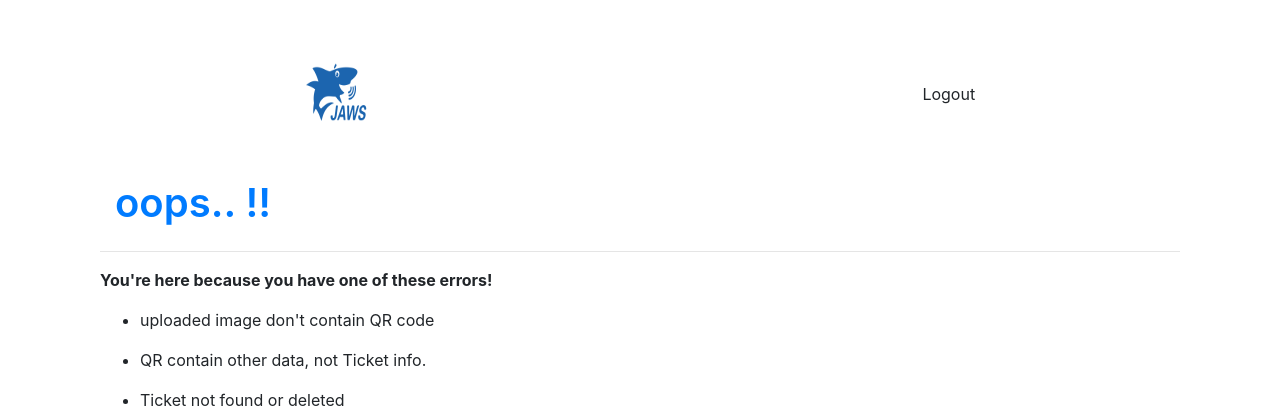
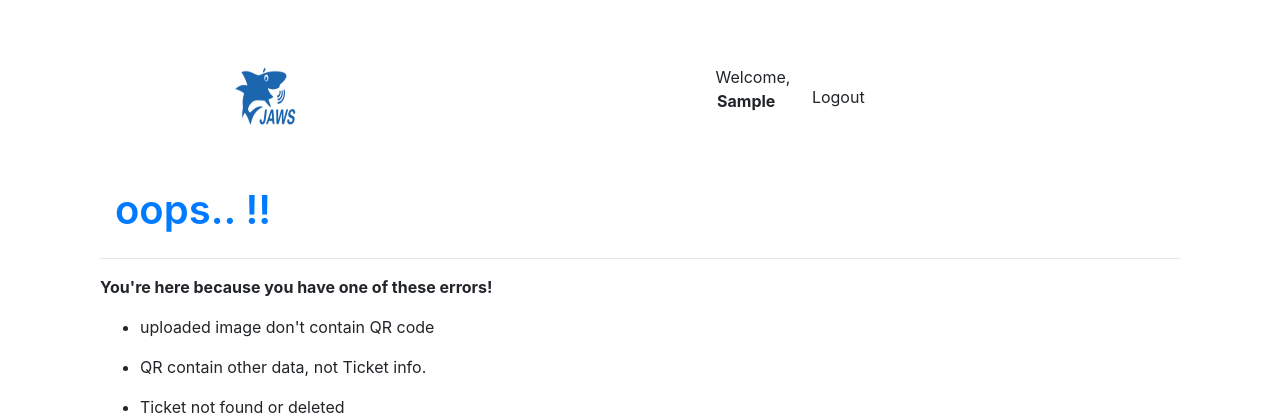
Before and after one commit to hossamhsn74/django-dmtech-task, a Django app: page /tickets/error/ in a window 1280 px wide. Shown: the top 420 px of the page. Run offline with Django 3.2, Linux system fonts and the light colour scheme; the visitor is signed in with stand-in values (Sample User, id 1); some libraries are stand-ins or nearby versions.

Commit message:
UI improvment2

```diff
--- a/templates/base.html
+++ b/templates/base.html
@@ -28,12 +28,15 @@
                     src="{% static 'images/logo.png' %}" width="75" height="75"></a>
 
             {% if request.user.is_authenticated %}
-                <a class="btn col-sm-2  col-lg-1 egoreis  my_logout  my-auto mr-0" href="{% url 'logout' %}">Logout</a>
+                <div class="col-sm-2 col-md-4 col-lg-4 ">
+                    <p class="btn btn-md col-sm-12 col-md-3 py-2">Welcome,<strong> {{request.user.first_name}}</strong></p>
+                    <a class="btn btn-md col-sm-12 col-md-3 py-2" href="{% url 'logout' %}">Logout</a>
+                </div>
             {% else %}
                 <div class="col-sm-2 col-md-4 col-lg-3 ">
-                    <a class="btn btn-md col-sm-12 col-md-3   my-auto  egoreis login_btn"
+                    <a class="btn btn-lg col-sm-12 col-md-3   my-auto  egoreis"
                        href="{% url 'login' %}">Login</a>
-                    <a class="btn btn-md  col-sm-12 col-md-3   my-auto egoreis  reg_btn"
+                    <a class="btn btn-lg  col-sm-12 col-md-3   my-auto egoreis"
                        href="{% url 'signup' %}">Register</a>
                 </div>
             {% endif%}
--- a/ticket/templates/ticket/scanTicket.html
+++ b/ticket/templates/ticket/scanTicket.html
@@ -2,10 +2,10 @@
 {% block title %} Ticket Scanner {% endblock %}
 
 {% block content %}
-<div class="container">
+<div class="container-fluid">
 
-<h1 class="container-fluid text-primary py-2  p_price py-2">QR Scanner</h1>
-<form method="post" enctype='multipart/form-data'>
+<h1 class="container-fluid text-primary py-2  p_price py-4 my-4">QR Scanner</h1>
+<form class="py-4" method="post" enctype='multipart/form-data'>
   {% csrf_token %}
 
   <div class="row my-4 order_details">
```
